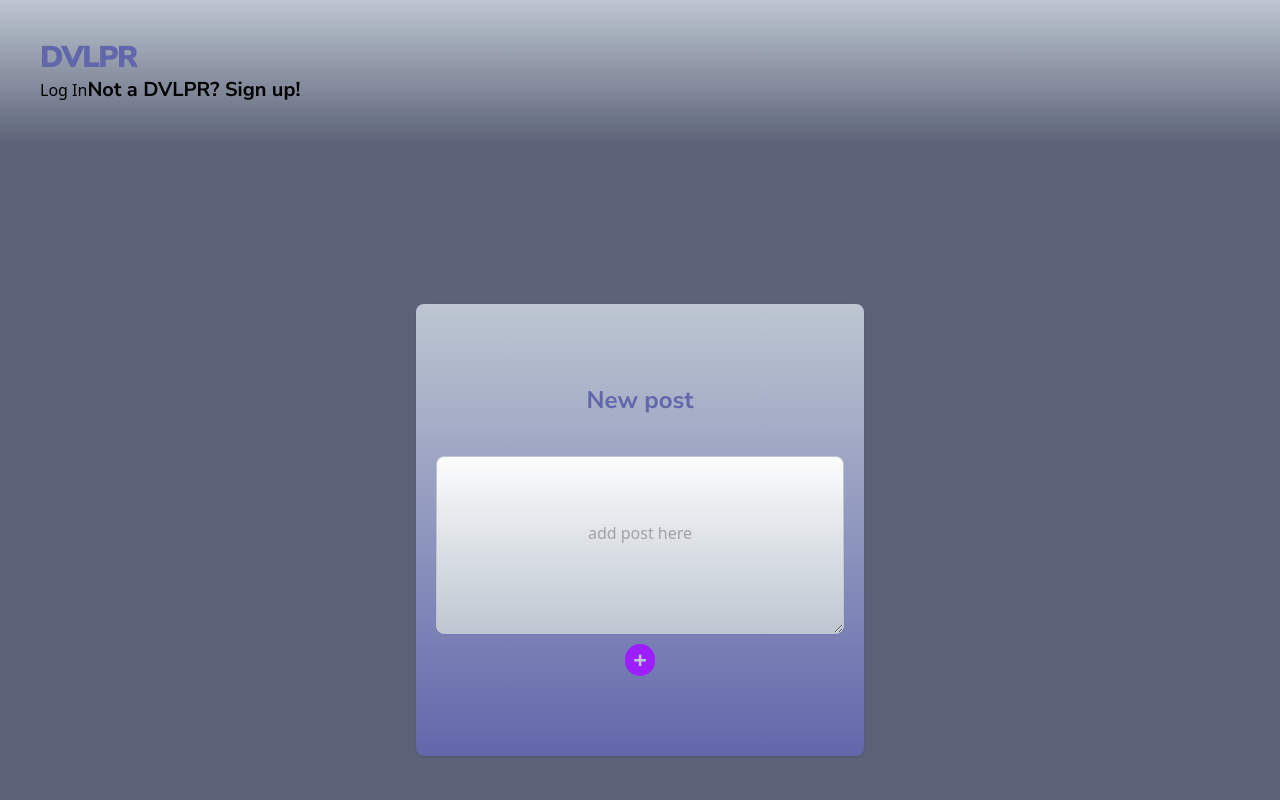
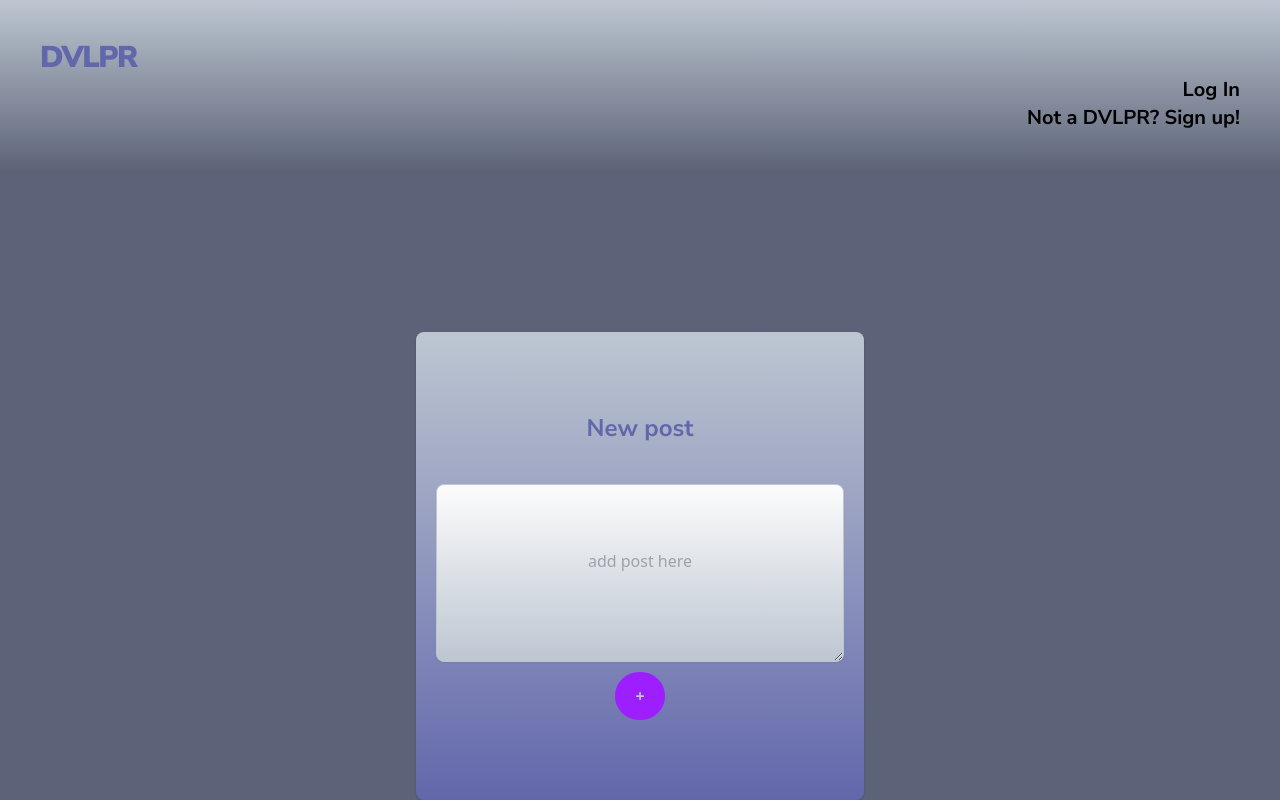
Before and after one commit to ywakili18/Dvlpr, a React (Create React App) app in the folder dvlpr/client/: page / in a window 1280 px wide. Built offline with nearby package versions, Linux system fonts and the light colour scheme.

Commit message:
hover button done

```diff
--- a/dvlpr/client/src/components/NavBar.js
+++ b/dvlpr/client/src/components/NavBar.js
@@ -33,7 +33,7 @@ const NavBar = (props) => {
           Home
         </NavLink>
         <NavLink
-          className="hover:text-purple-regular hover:underline text-xl font-bold font-brand"
+          className="hover:text-purple-regular hover:underline text-xl font-bold font-brand "
           onClick={logOut}
           to="/login"
         >
@@ -44,8 +44,15 @@ const NavBar = (props) => {
   }
 
   const publicOptions = (
-    <div>
-      <NavLink to="/login">Log In</NavLink>
+    <div className="text-right">
+      <div>
+        <NavLink
+          to="/login"
+          className="hover:text-purple-regular hover:underline text-xl font-bold font-brand"
+        >
+          Log In
+        </NavLink>
+      </div>
       <NavLink
         className="hover:text-purple-regular hover:underline text-xl font-bold font-brand"
         onClick={logOut}
--- a/dvlpr/client/src/components/NewPost.js
+++ b/dvlpr/client/src/components/NewPost.js
@@ -27,7 +27,7 @@ const NewPost = () => {
             <div class="mt-1">
               <button
                 type="submit"
-                class="bg-purple-regular  text-coolGray-light font-bold  px-2 rounded-full text-2xl"
+                class="bg-purple-regular  hover:bg-pink-hot text-coolGray-light font-bold py-3 px-5 rounded-full"
               >
                 +
               </button>
--- a/dvlpr/client/src/pages/LogIn.js
+++ b/dvlpr/client/src/pages/LogIn.js
@@ -69,7 +69,7 @@ const SignIn = (props) => {
           </div>
           <button
             type="submit"
-            class="bg-purple-regular  text-coolGray-light font-bold py-3 px-20 rounded-full"
+            class="bg-purple-regular hover:bg-pink-hot text-coolGray-light font-bold py-3 px-20 rounded-full"
           >
             Log In
           </button>
--- a/dvlpr/client/src/pages/Register.js
+++ b/dvlpr/client/src/pages/Register.js
@@ -105,7 +105,7 @@ export default function Register(props) {
                     ? false
                     : true
                 }
-                class="bg-purple-regular  text-coolGray-light font-bold py-3 px-20 rounded-full"
+                class="bg-purple-regular hover:bg-pink-hot text-coolGray-light font-bold py-3 px-20 rounded-full"
               >
                 Submit
               </button>
--- a/dvlpr/client/tailwind.config.js
+++ b/dvlpr/client/tailwind.config.js
@@ -26,6 +26,9 @@ module.exports = {
       },
       white: {
         regular: '#FCFCFC'
+      },
+      pink: {
+        hot: '#c400fa'
       }
     }
   },
```
